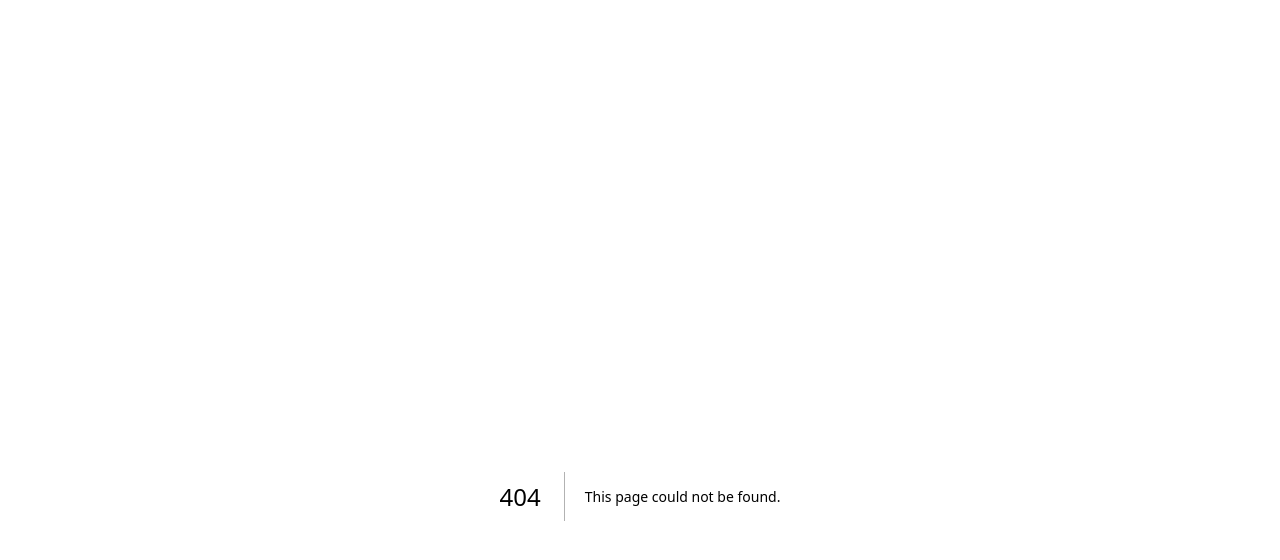
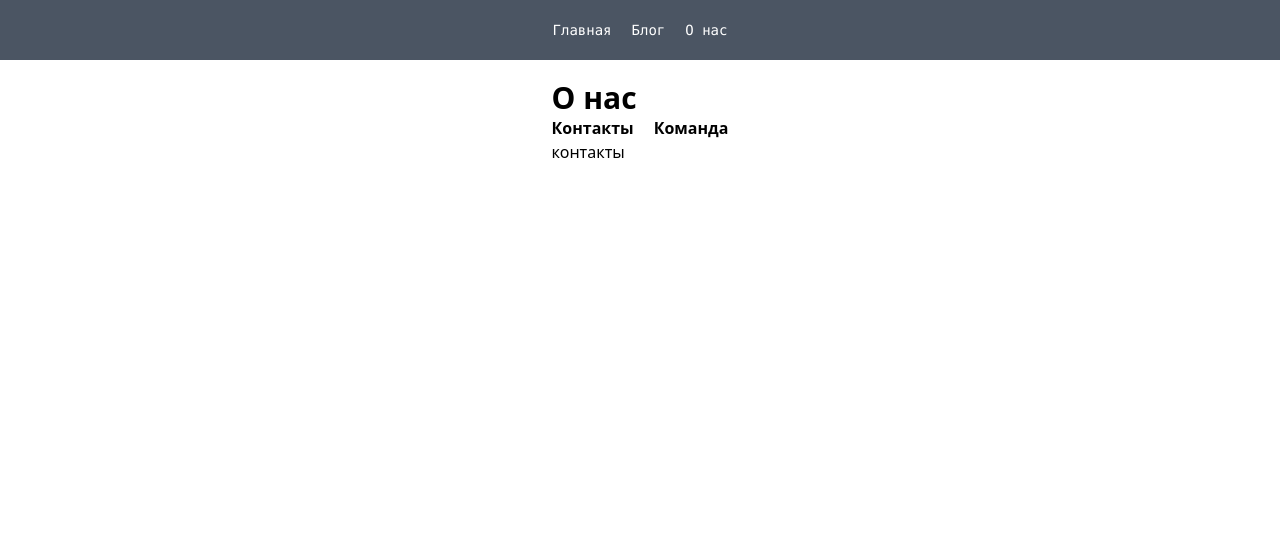
Before and after one commit to pahany4/nextjs_14, a Next.js app: page /about/contacts in a window 1280 px wide. Before the commit this address had no page. Shown: the top 560 px of the page. Built offline with nearby package versions, Linux system fonts and the light colour scheme.

Commit message:
базовая навигация и Layout

```diff
--- /dev/null
+++ b/app/about/contacts/page.js
@@ -0,0 +1,7 @@
+export default function About() {
+  return (
+    <div>
+      <h1>контакты</h1>
+    </div>
+  )
+}
--- /dev/null
+++ b/app/about/layout.js
@@ -0,0 +1,14 @@
+import Link from "next/link";
+
+export default function AboutLayout({children}) {
+  return (
+    <div>
+      <h1 className={"text-3xl font-bold"}>О нас</h1>
+      <ul className={"flex gap-5"}>
+        <li className={"text-base font-bold"}><Link href={"/about/contacts"}>Контакты</Link></li>
+        <li className={"text-base font-bold"}><Link href={"/about/team"}>Команда</Link></li>
+      </ul>
+      {children}
+    </div>
+  )
+}
--- /dev/null
+++ b/app/about/page.js
@@ -0,0 +1,8 @@
+
+export default function About() {
+  return (
+    <div>
+      <p>Выбор подменю</p>
+    </div>
+  )
+}
--- /dev/null
+++ b/app/about/team/page.js
@@ -0,0 +1,7 @@
+export default function About() {
+  return (
+    <div>
+      <h2>Наша команда</h2>
+    </div>
+  )
+}
--- /dev/null
+++ b/app/blog/[id]/page.js
@@ -0,0 +1,5 @@
+export default function Post({params: {id}}) {
+  return (
+    <h1>Пост - {id}</h1>
+  )
+}
--- a/app/layout.js
+++ b/app/layout.js
@@ -12,7 +12,7 @@ export default function RootLayout({children}) {
     <html lang="en">
     <body>
     <Header/>
-    <main className="flex min-h-screen flex-col items-center justify-between p-24">
+    <main className="flex min-h-screen flex-col items-center justify-between px-24 py-5">
       {children}
     </main>
     <Footer/>
--- a/components/header/header.js
+++ b/components/header/header.js
@@ -1,7 +1,13 @@
+import Link from "next/link";
+
 export const Header = () => {
   return (
-    <header className="z-10 max-w-5xl w-full items-center justify-between font-mono text-sm lg:flex">
-
+    <header className="p-5 z-10 w-full items-center justify-between font-mono text-sm lg:flex bg-gray-600">
+      <nav className={"flex justify-center gap-5 w-fit m-auto text-white"}>
+        <Link href={"/"}>Главная</Link>
+        <Link href={"/blog"}>Блог</Link>
+        <Link href={"/about"}>О нас</Link>
+      </nav>
     </header>
   )
 }
```
